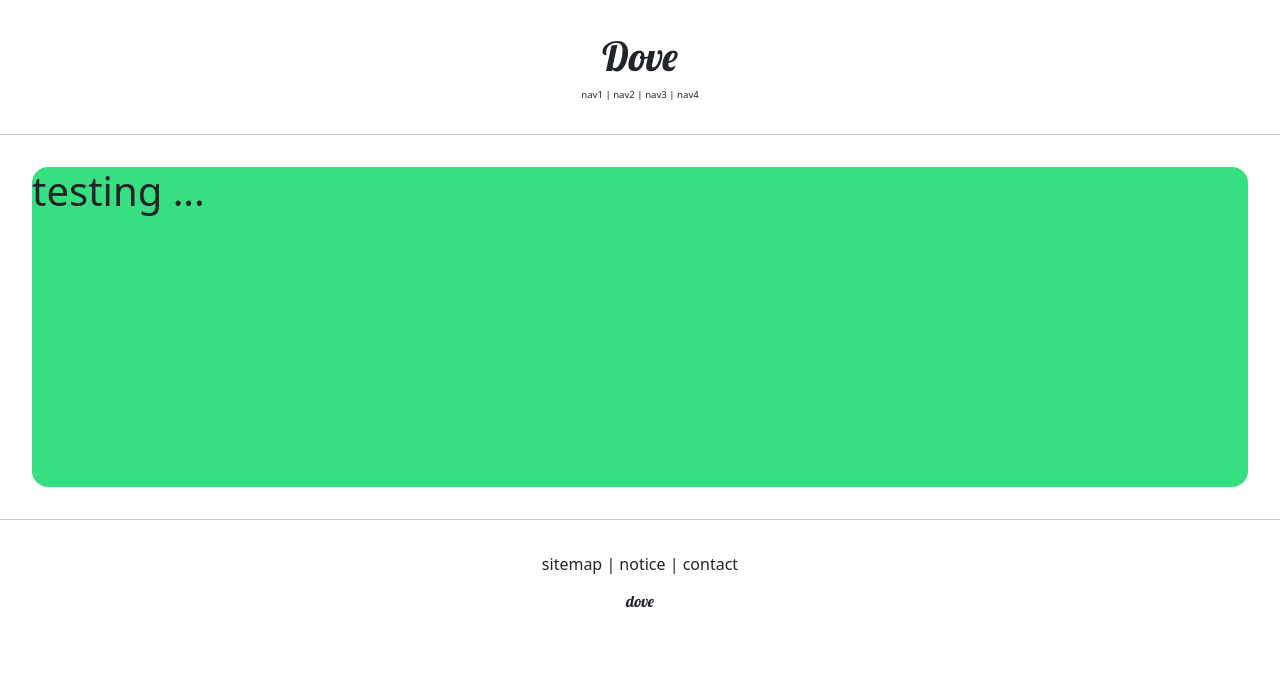
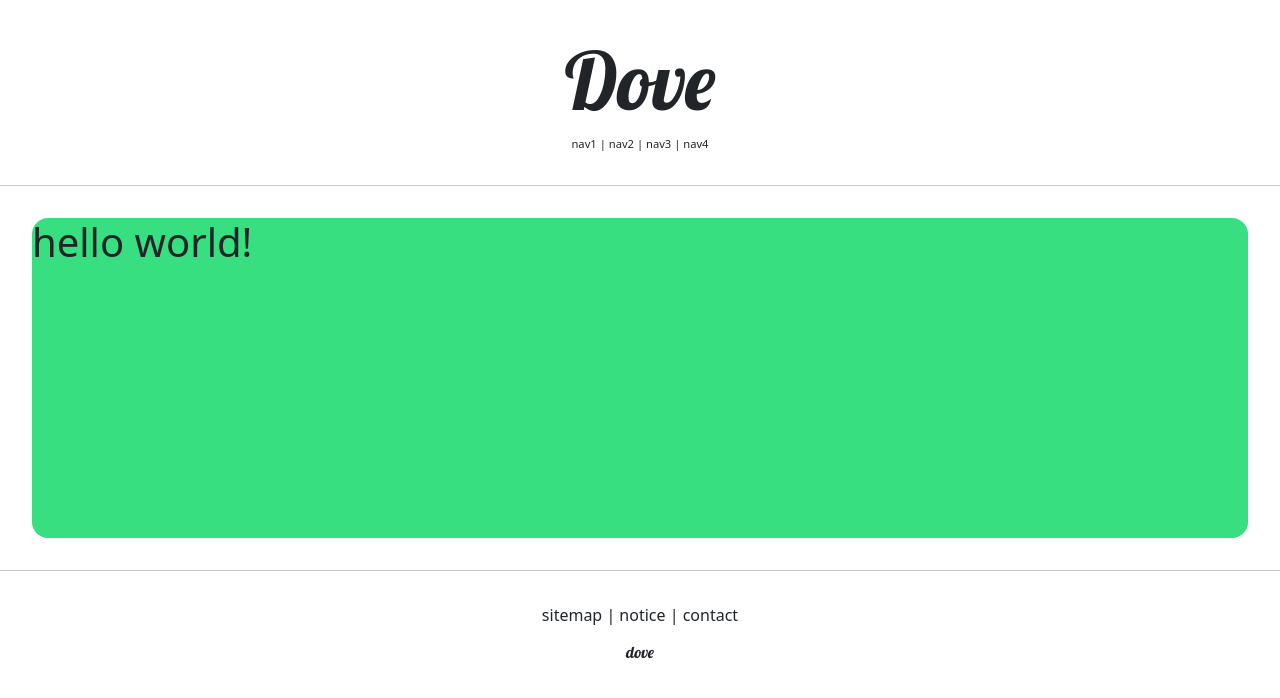
Before and after one commit to dove9441/myblog, a Django app: page /account/hello_world in a window 1280 px wide. Shown: the top 698 px of the page. Run offline with Django 3.2, Linux system fonts and the light colour scheme.

Commit message:
django course 11

```diff
--- a/blog/accountapp/templates/accountapp/hello_world.html
+++ b/blog/accountapp/templates/accountapp/hello_world.html
@@ -7,7 +7,7 @@
 <div style="height:20rem; background-color:#38df81; border-radius:1rem; margin:2rem;">
 
 <h1>
-    testing ...
+    hello world!
     </h1>
 
 </div>
--- /dev/null
+++ b/blog/static/base.css
@@ -0,0 +1,16 @@
+.dove_logo{
+font-family: 'Lobster', cursive;
+}
+
+.dove_footer_btn{
+    margin-top:2rem;
+}
+
+.dove_footer{
+    text-align:center;
+}
+
+.dove_header{
+    text-align:center;
+    margin:2rem 0;
+}
--- a/blog/templates/base.html
+++ b/blog/templates/base.html
@@ -1,9 +1,9 @@
 <!DOCTYPE html>
 <html lang='ko'>
-    {% include 'head.html' %}
+    {% include 'head.html' %} <!-- 경로를 어떻게 아냐? 바로 blog/blog/settings.py에 TEMPLATE 설정에 디렉토리가 지정되어 있다. -->
     <body>
         {% include 'header.html' %} <!--재사용을 위해 헤더와 푸터는 분리해 include 한다.-->
-        <hr>
+        <hr> <!-- hr 넣으면 있어보임-->
 <!--extends 구문을 사용하기 위해 block을 만들어야 한다?-->
 <!-- 이걸 사용하기 위해 accountapp 폴더 내부에 templates, 그 안에 또 accountapp이라는 폴더를 만들고 그 안에 html 파일을 넣어준다. view에서 html파일 가져온 경로를 어느 앱인지 알기 쉽게 하기 위해서 -->
         {% block content %}
--- a/blog/templates/footer.html
+++ b/blog/templates/footer.html
@@ -1,12 +1,13 @@
-<div style="text-align:center; margin-top:2rem;">
-    <div>
+<div class="dove_footer">
+
+    <div class="dove_footer_btn">
         <span>sitemap</span> |
         <span>notice</span> |
         <span>contact</span>
     </div>
 
     <div style="margin-top:1rem;">
-        <h6 style="margin-top:1rem; font-family: 'Lobster', cursive;">dove</h6>
+        <h6 class="dove_logo">dove</h6>
     </div>
 
 
--- a/blog/templates/head.html
+++ b/blog/templates/head.html
@@ -1,11 +1,18 @@
+{% load static %}
+
 <head>
     <!--부트스트랩 -->
     <link rel="stylesheet" href="https://cdn.jsdelivr.net/npm/bootstrap@5.2.2/dist/css/bootstrap.min.css">
 
-    <!--폰트-->
+    <!--폰트 (구글 폰트 이용)-->
     <link rel="preconnect" href="https://fonts.googleapis.com">
 	<link rel="preconnect" href="https://fonts.gstatic.com" crossorigin>
 	<link href="https://fonts.googleapis.com/css2?family=Lobster&display=swap" rel="stylesheet">
     <meta charset='utf-8'>
     <meta title='base'>
+
+
+
+    <!-- CSS -->
+    <link rel="stylesheet" type="text/css" href="{% static 'base.css' %}"> <!-- setting.py에서 STATIC_URL이 static이다-->
 </head>
--- a/blog/templates/header.html
+++ b/blog/templates/header.html
@@ -1,9 +1,10 @@
-<div style="text-align:center; margin: 2rem 0;">
+<div class="dove_header">
+    <!-- rem은 상위 요소의 상대적 크기로 지정. body의 상대적 크기로 각 영역을 나누고 (이번엔 10, 20 ,10이다)내용을 채워넣는다. rem을 적극 이용하자. 나머지 여백 조정 등을 한다.-->
     <div>
-        <h1 style="font-family: 'Lobster', cursive;">Dove</h1>
+        <h1 class="dove_logo" style="margin-top:1rem; font-size:5rem;">Dove</h1>
     </div>
 
-    <div style="font-size:0.6rem">
+    <div style="font-size:0.7rem">
         <span>nav1</span> |
         <span>nav2</span> |
         <span>nav3</span> |
```
Also changed, not shown: blog/blog/settings.py (+10 -1 lines).
